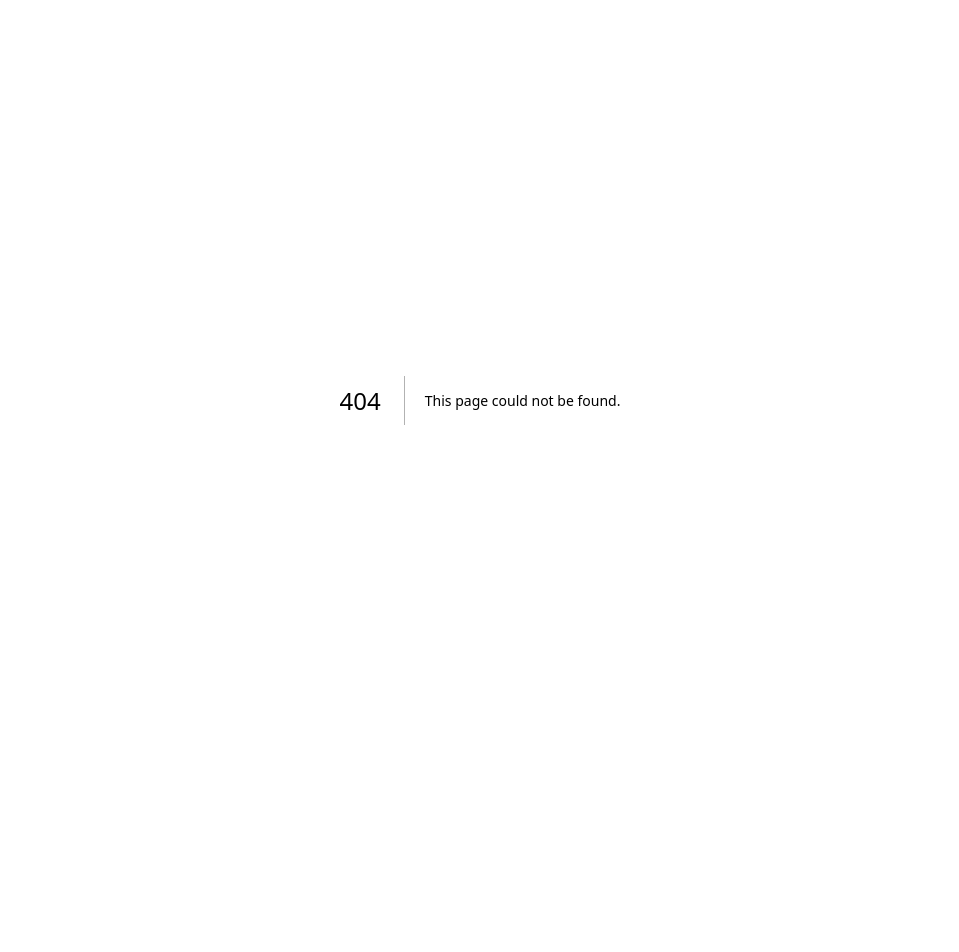
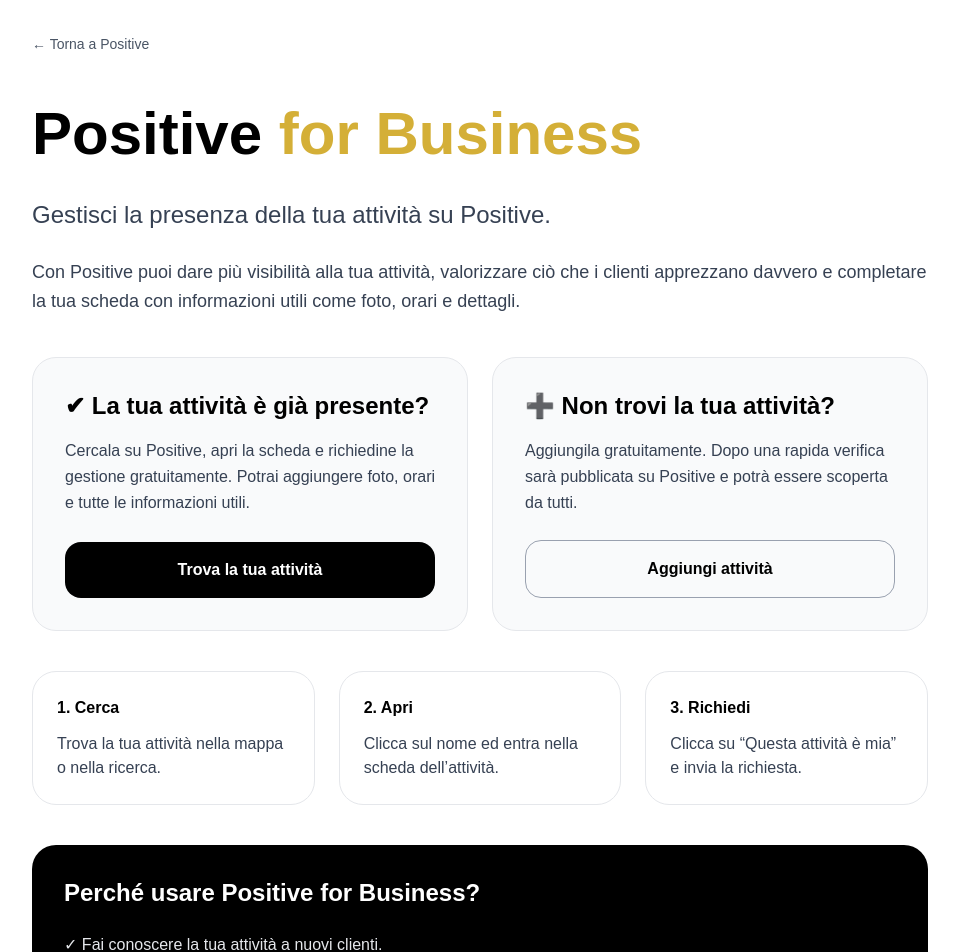
Before and after one commit to fedequerio/positive, a Next.js app: page /for-business in a window 1280 px wide. Before the commit this address had no page. Shown: the top 952 px of the page, without its empty margins (160-1119 px from the left). Before the commit the page ends 800 px from the top, so only its background shows below. Built offline with nearby package versions, Linux system fonts and the light colour scheme.

Commit message:
Add Positive for Business page and homepage link

```diff
--- /dev/null
+++ b/app/for-business/page.tsx
@@ -0,0 +1,116 @@
+import Link from "next/link";
+
+export const metadata = {
+  title: "Positive for Business | Positive",
+  description:
+    "Gestisci gratuitamente la presenza della tua attività su Positive e fatti scoprire da chi cerca esperienze positive.",
+};
+
+export default function PositiveForBusinessPage() {
+  return (
+    <main className="min-h-screen bg-white px-5 py-8 md:px-10">
+      <div className="mx-auto max-w-4xl">
+        <Link href="/" className="text-sm text-gray-600 hover:underline">
+          ← Torna a Positive
+        </Link>
+
+        <section className="mt-10">
+          <h1 className="text-4xl md:text-6xl font-black text-black leading-tight">
+            Positive <span className="text-[#D4AF37]">for Business</span>
+          </h1>
+
+          <p className="mt-6 text-xl md:text-2xl text-gray-700 leading-relaxed">
+            Gestisci la presenza della tua attività su Positive.
+          </p>
+
+          <p className="mt-6 text-gray-700 text-lg leading-relaxed">
+              Con Positive puoi dare più visibilità alla tua attività, valorizzare ciò che i clienti apprezzano davvero e completare la tua scheda con informazioni utili come foto, orari e dettagli.
+          </p>
+
+          <div className="mt-10 grid gap-6 md:grid-cols-2">
+
+  {/* Attività già presente */}
+  <div className="rounded-3xl border border-gray-200 bg-gray-50 p-8 flex flex-col">
+    <h2 className="text-2xl font-black text-black">
+      ✔ La tua attività è già presente?
+    </h2>
+
+    <p className="mt-4 text-gray-700 leading-relaxed flex-1">
+      Cercala su Positive, apri la scheda e richiedine la gestione gratuitamente.
+
+      Potrai aggiungere foto, orari e tutte le informazioni utili.
+    </p>
+
+    <Link
+      href="/"
+      className="mt-6 inline-flex justify-center rounded-2xl bg-black px-6 py-4 font-bold text-white hover:opacity-90 transition"
+    >
+      Trova la tua attività
+    </Link>
+  </div>
+
+  {/* Attività non presente */}
+  <div className="rounded-3xl border border-gray-200 bg-gray-50 p-8 flex flex-col">
+    <h2 className="text-2xl font-black text-black">
+      ➕ Non trovi la tua attività?
+    </h2>
+
+    <p className="mt-4 text-gray-700 leading-relaxed flex-1">
+      Aggiungila gratuitamente. Dopo una rapida verifica sarà pubblicata su
+      Positive e potrà essere scoperta da tutti.
+    </p>
+
+    <Link
+      href="/#add-business-section"
+      className="mt-6 inline-flex justify-center rounded-2xl border border-gray-400 px-6 py-4 font-bold text-black hover:bg-gray-100 transition"
+    >
+      Aggiungi attività
+    </Link>
+  </div>
+
+</div>
+          <div className="mt-10 grid gap-6 md:grid-cols-3">
+            <div className="rounded-3xl border border-gray-200 p-6">
+              <h3 className="font-black text-black">1. Cerca</h3>
+              <p className="mt-3 text-gray-700">
+                Trova la tua attività nella mappa o nella ricerca.
+              </p>
+            </div>
+
+            <div className="rounded-3xl border border-gray-200 p-6">
+              <h3 className="font-black text-black">2. Apri</h3>
+              <p className="mt-3 text-gray-700">
+                Clicca sul nome ed entra nella scheda dell’attività.
+              </p>
+            </div>
+
+            <div className="rounded-3xl border border-gray-200 p-6">
+              <h3 className="font-black text-black">3. Richiedi</h3>
+              <p className="mt-3 text-gray-700">
+                Clicca su “Questa attività è mia” e invia la richiesta.
+              </p>
+            </div>
+          </div>
+
+          <div className="mt-10 rounded-3xl bg-black p-6 md:p-8 text-white">
+            <h2 className="text-2xl font-black">
+              Perché usare Positive for Business?
+            </h2>
+
+            <ul className="mt-6 grid gap-3 text-gray-200">
+              <li>✓ Fai conoscere la tua attività a nuovi clienti.</li>
+              <li>✓ Dai spazio alle esperienze positive.</li>
+              <li>✓ Completa la tua scheda con informazioni utili.</li>
+              <li>✓ È gratuito e richiede pochi minuti.</li>
+            </ul>
+          </div>
+
+          <p className="mt-8 text-sm text-gray-500">
+            Positive è appena nato: ogni attività inserita contribuisce a
+            costruire una mappa delle esperienze positive del territorio.
+          </p>
+        </section>
+      </div>
+    </main>
+  );
+}
--- a/app/page.tsx
+++ b/app/page.tsx
@@ -102,7 +102,12 @@ export default function Home() {
       options: { emailRedirectTo: window.location.origin },
     });
 
-    setMessage(error ? error.message : "Ti abbiamo inviato un link di accesso. Controlla la tua email (e, se necessario, anche la cartella Spam).");
+    setMessage(
+      error
+        ? error.message
+        : "Ti abbiamo inviato un link di accesso. Clicca sul link ricevuto via email per completare il login. Se non lo trovi, controlla anche la cartella Spam."
+    );
+
     setIsSendingEmail(false);
   }
 
@@ -146,9 +151,7 @@ export default function Home() {
 
       const tagNames = Array.from(
         new Set(
-          (tagData || [])
-            .map((item) => item.business_name)
-            .filter(Boolean)
+          (tagData || []).map((item) => item.business_name).filter(Boolean)
         )
       );
 
@@ -300,7 +303,9 @@ export default function Home() {
     if (isCreating) return;
 
     if (!user) {
-      setMessage("Per inserire un'attività è necessario effettuare il login con la propria email. È gratuito e richiede solo pochi secondi.");
+      setMessage(
+        "Per inserire un'attività è necessario effettuare il login con la propria email. È gratuito e richiede solo pochi secondi."
+      );
       return;
     }
 
@@ -313,6 +318,7 @@ export default function Home() {
     const category = normalizeText(newCategory);
     const city = normalizeText(newCity);
     const address = normalizeText(newAddress);
+
     const { data: existingBusinesses } = await supabase
       .from("businesses")
       .select("id, name, category, city, address")
@@ -328,7 +334,7 @@ const existingDuplicate = (existingBusinesses || []).find((business) => {
 
     if (existingDuplicate) {
       setMessage(
-    `Questa attività è già presente su Positive oppure è già stata inviata per l'approvazione. Se non la trovi ancora, potrebbe essere in attesa di verifica.: ${existingDuplicate.name}`
+        `Questa attività è già presente su Positive oppure è già stata inviata per l'approvazione. Se non la trovi ancora, potrebbe essere in attesa di verifica: ${existingDuplicate.name}`
       );
       return;
     }
@@ -374,7 +380,9 @@ if (existingDuplicate) {
 
     if (error) {
       if (error.code === "23505") {
-    setMessage("Questa attività è già presente su Positive oppure è già stata inviata per l'approvazione. Se non la trovi ancora, potrebbe essere in attesa di verifica.");
+        setMessage(
+          "Questa attività è già presente su Positive oppure è già stata inviata per l'approvazione. Se non la trovi ancora, potrebbe essere in attesa di verifica."
+        );
       } else {
         setMessage(error.message);
       }
@@ -543,6 +551,21 @@ if (existingDuplicate) {
             className="h-16 md:h-27 w-auto"
           />
 
+          <div className="hidden lg:block rounded-2xl border border-gray-200 bg-white px-5 py-3 shadow-sm max-w-xs">
+            <p className="font-bold text-gray-900">🏢 Hai un&apos;attività?</p>
+
+            <p className="mt-1 text-sm text-gray-600">
+              Gestiscila gratuitamente con Positive for Business.
+            </p>
+
+            <Link
+              href="/for-business"
+              className="mt-3 inline-flex rounded-xl bg-black px-4 py-2 text-sm font-semibold text-white transition hover:opacity-90"
+            >
+              Scopri Positive for Business
+            </Link>
+          </div>
+
           <div className="flex gap-2 lg:hidden">
             <a
               href="#login-section"
@@ -560,9 +583,24 @@ if (existingDuplicate) {
           </div>
         </div>
 
-        <p className="text-gray-600 mb-8 text-lg md:text-xl">
+        <p className="text-gray-600 mb-5 text-lg md:text-xl">
           Solo esperienze positive.
         </p>
+
+        <div className="lg:hidden mb-8 rounded-2xl border border-gray-200 bg-white p-4 shadow-sm">
+          <p className="font-bold text-gray-900">🏢 Hai un&apos;attività?</p>
+
+          <p className="mt-1 text-sm text-gray-600">
+            Gestiscila gratuitamente con Positive for Business.
+          </p>
+
+          <Link
+            href="/for-business"
+            className="mt-3 inline-flex w-full justify-center rounded-xl bg-black px-4 py-3 text-sm font-semibold text-white transition"
+          >
+            Scopri Positive for Business
+          </Link>
+        </div>
 
         <div className="grid grid-cols-1 lg:grid-cols-[1fr_320px] gap-8 items-start">
           <section>
@@ -729,7 +767,7 @@ if (existingDuplicate) {
               className="border border-gray-300 rounded-3xl p-5"
             >
               <h2 className="text-xl font-semibold text-black mb-4">
-                Non trovi l'attività che cerchi? Aggiungila tu!
+                Non trovi l&apos;attività che cerchi? Aggiungila tu!
               </h2>
 
               <div className="grid gap-3">
@@ -828,29 +866,18 @@ if (existingDuplicate) {
           <div className="flex flex-col md:flex-row gap-4 md:gap-8 text-sm text-gray-600">
             <Link href="/contact">Contatti</Link>
 
-    <Link href="/privacy">
-      Privacy & Cookies Policy
-    </Link>
+            <Link href="/privacy">Privacy & Cookies Policy</Link>
 
-    <Link href="/legal">
-      Note legali
-    </Link>
+            <Link href="/legal">Note legali</Link>
 
-    {user && (
-      <Link href="/profile">
-        Profilo
-      </Link>
-    )}
+            <Link href="/for-business">Positive for Business</Link>
 
-    {user && (
-      <Link href="/my-businesses">
-        Le mie attività
-      </Link>
-    )}
+            {user && <Link href="/profile">Profilo</Link>}
+
+            {user && <Link href="/my-businesses">Le mie attività</Link>}
+
             {user?.email === "federico.querio@hotmail.it" && (
-  <Link href="/admin">
-    Admin
-  </Link>
+              <Link href="/admin">Admin</Link>
             )}
           </div>
         </footer>
```
Lines whose indentation alone changed are shown as unchanged.
